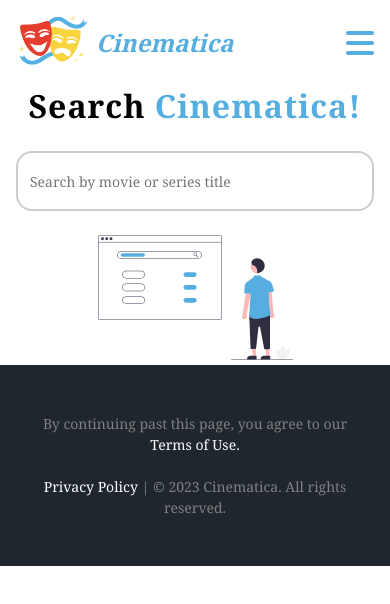
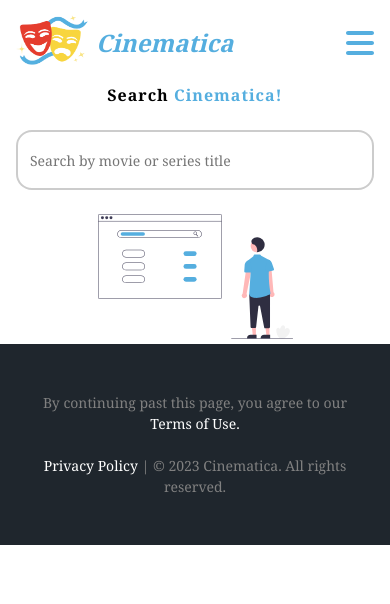
Before and after one commit to fnalviar/Cinematica-React, a React (Create React App) app: page /search in a window 390 px wide. Shown: the top 604 px of the page. Built offline with nearby package versions, Linux system fonts and the light colour scheme.

Commit message:
responsive design

```diff
--- a/src/index.css
+++ b/src/index.css
@@ -429,7 +429,7 @@
   transform: translateY(0);
 }
 
-.movie__img__container,
+/* .movie__img__container, */
 .no--image__container,
 .movie__img__container--skeleton {
   position: relative;
@@ -906,7 +906,17 @@
   }
 }
 
+@media (max-width: 1111px) {
+  .movie__result__container {
+    /* width: 25%; */
+  }
+}
+
 @media (max-width: 900px) {
+  .search__title {
+    font-size: 24px;
+  }
+
   .movie__title {
     font-size: 20px;
   }
@@ -916,8 +926,18 @@
   }
 }
 
+@media (max-width: 900px) {
+  .right__button--page {
+    font-size: 18px;
+  }
+}
+
 /* SMALL PHONES, TABLETS, LARGE SMARTPHONES */
 @media (max-width: 768px) {
+  .search__title {
+    font-size: 20px;
+  }
+
   .header__title {
     font-size: 30px;
   }
@@ -940,10 +960,14 @@
     width: 200px;
     height: 250px;
   }
+
+  .right__button--page {
+    font-size: 16px;
+  }
 }
 
 /* SMALL PHONES, LARGE SMARTPHONES */
-@media (max-width: 580px) {
+@media (max-width: 600px) {
   textarea {
     height: 50px;
   }
@@ -976,6 +1000,10 @@
   .search__field,
   .btn--search {
     font-size: 14px;
+  }
+
+  .search__title {
+    font-size: 16px;
   }
 
   .results__title {
@@ -1011,4 +1039,8 @@
     top: 20px;
     right: 30px;
   }
+
+  .right__button--page {
+    padding: 8px;
+  }
 }
```
